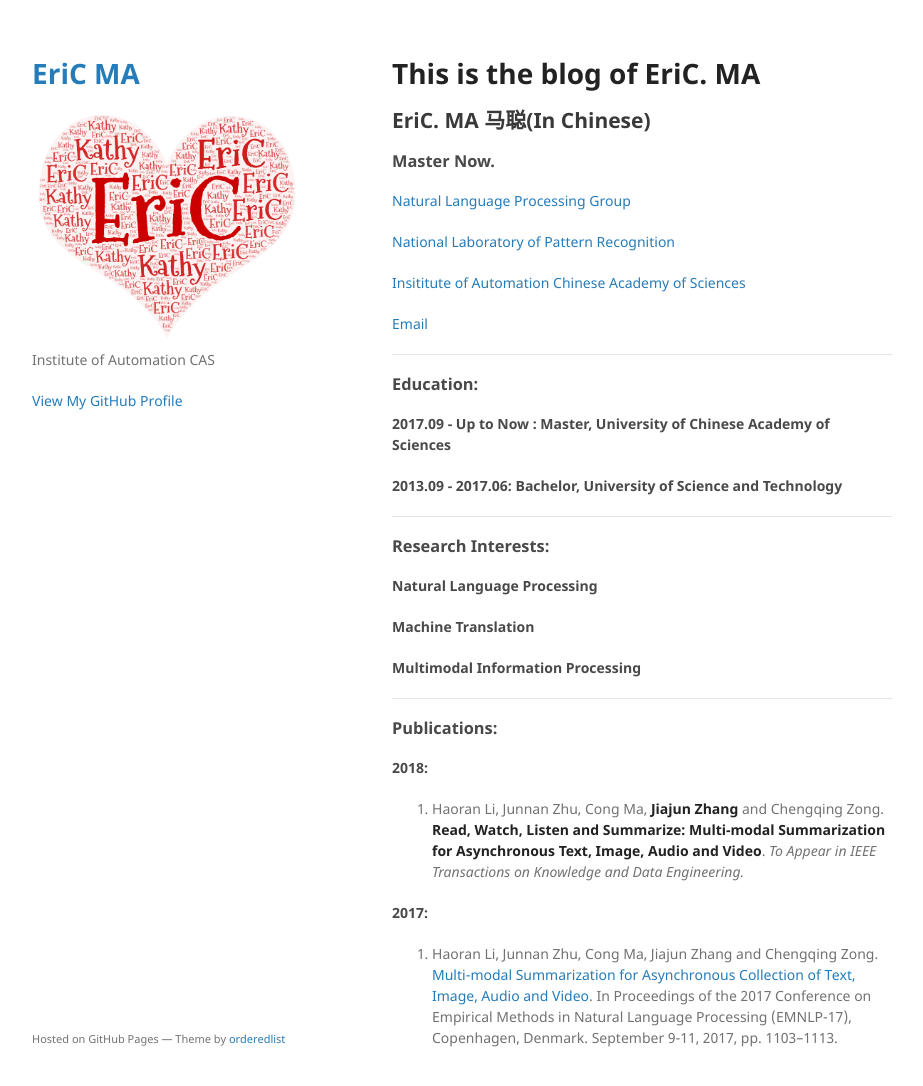
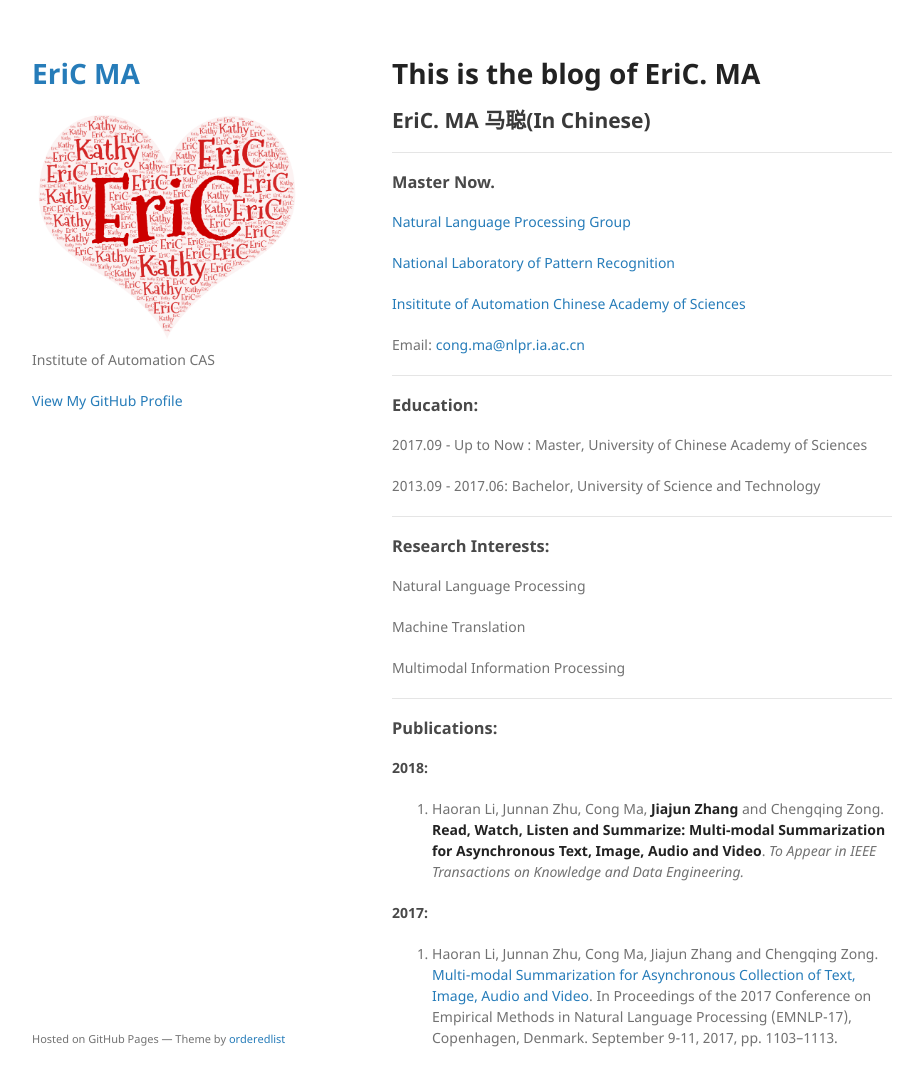
Before and after one commit to EriCongMa/ericongma.github.io, a Jekyll site: the page built from index.md, in a window 1280 px wide and 1118 px high. Shown: the top 1086 px of the window, without its empty margins (178-1101 px from the left). Built offline with Jekyll 4.4.1, drawn with Linux system fonts in a browser that asks for light colours; our own code applies the rules of GitHub Pages for plain Markdown files.

Commit message:
fast_push

```diff
--- a/index.md
+++ b/index.md
@@ -5,6 +5,8 @@ layout: default
 # This is the blog of EriC. MA
 
 ## EriC. MA    马聪(In Chinese)
+
+---
 
 ### Master Now.
 
@@ -14,25 +16,25 @@ layout: default
 
 [Insititute of Automation Chinese Academy of Sciences](http://www.ia.cas.cn/)
 
-[Email](mailto:cong.ma@nlpr.ia.ac.cn)
+Email: [cong.ma@nlpr.ia.ac.cn](mailto:cong.ma@nlpr.ia.ac.cn)
 
 ---
 
 ### Education:
 
-#### 2017.09 - Up to Now : Master, University of Chinese Academy of Sciences
+2017.09 - Up to Now : Master, University of Chinese Academy of Sciences
 
-#### 2013.09 - 2017.06: Bachelor, University of Science and Technology
+2013.09 - 2017.06: Bachelor, University of Science and Technology
 
 ---
 
 ### Research Interests:
 
-#### Natural Language Processing
+Natural Language Processing
 
-#### Machine Translation
+Machine Translation
 
-#### Multimodal Information Processing
+Multimodal Information Processing
 
 ---
 
```
